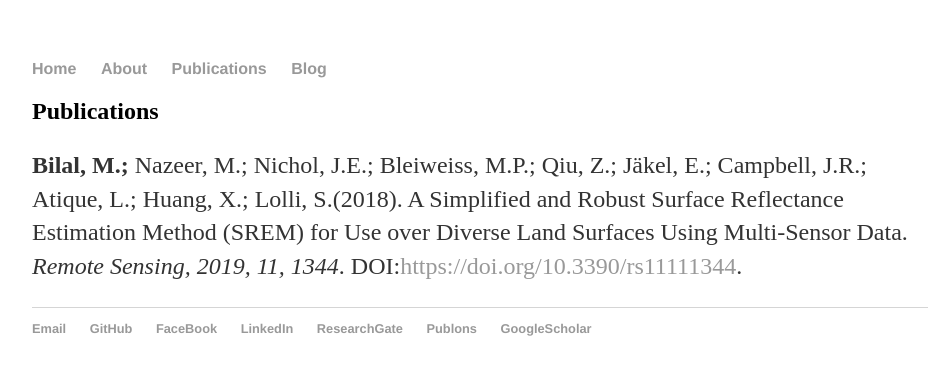
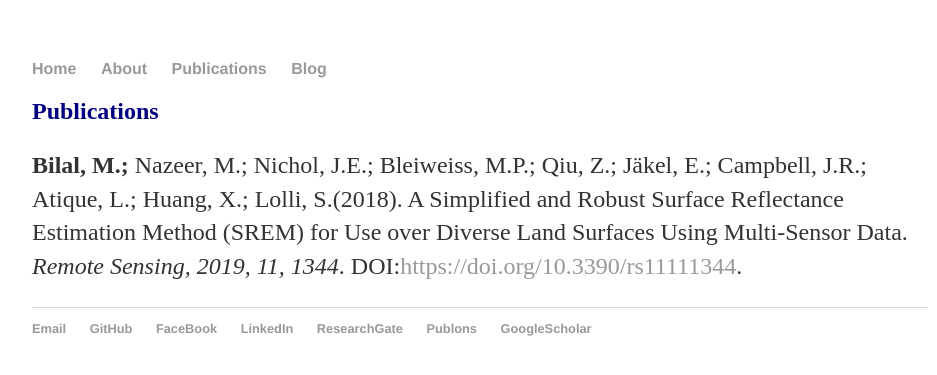
Before and after one commit to rs-DrBilal/rsbilal.github.io, a Jekyll site: the page built from publications/index.html, in a window 1280 px wide. Shown: the top 375 px of the page, without its empty margins (160-1097 px from the left). Built offline with Jekyll 4.4.1, drawn with Linux system fonts in a browser that asks for light colours.

Commit message:
Update index.html

```diff
--- a/publications/index.html
+++ b/publications/index.html
@@ -5,7 +5,7 @@ title: Publications of Muhammad Bilal
 
 	<div class="publications">
 
-		<h2>Publications</h2>
+		<h2 style="color: NAVY">Publications</h2>
 
 		<p><strong>Bilal, M.;</strong> Nazeer, M.; Nichol, J.E.; Bleiweiss, M.P.; Qiu, Z.; Jäkel, E.; Campbell, J.R.; Atique, L.; Huang, X.; Lolli, S.(2018). A Simplified and Robust Surface
 Reflectance Estimation Method (SREM) for Use over Diverse Land Surfaces Using Multi-Sensor Data. <em>Remote Sensing, 2019, 11, 1344</em>. DOI:<a href="#">https://doi.org/10.3390/rs11111344</a>.
```
